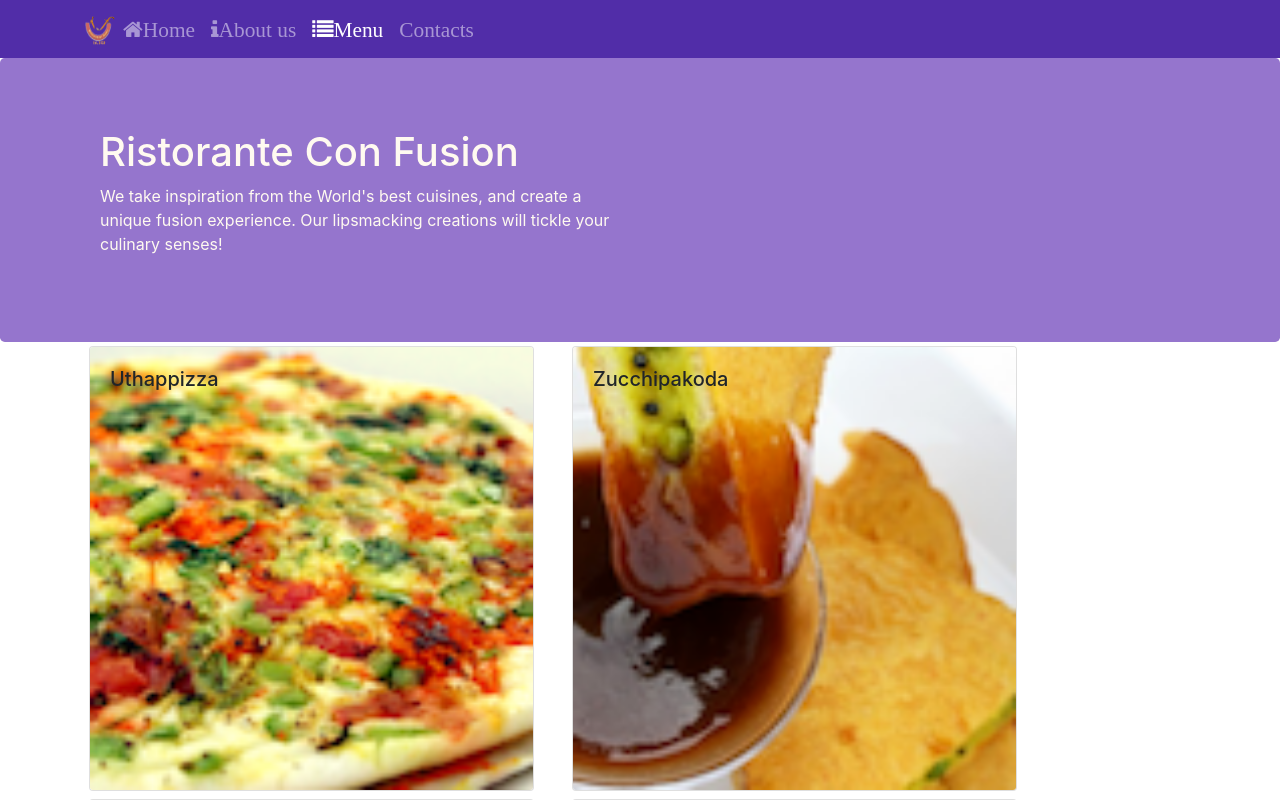
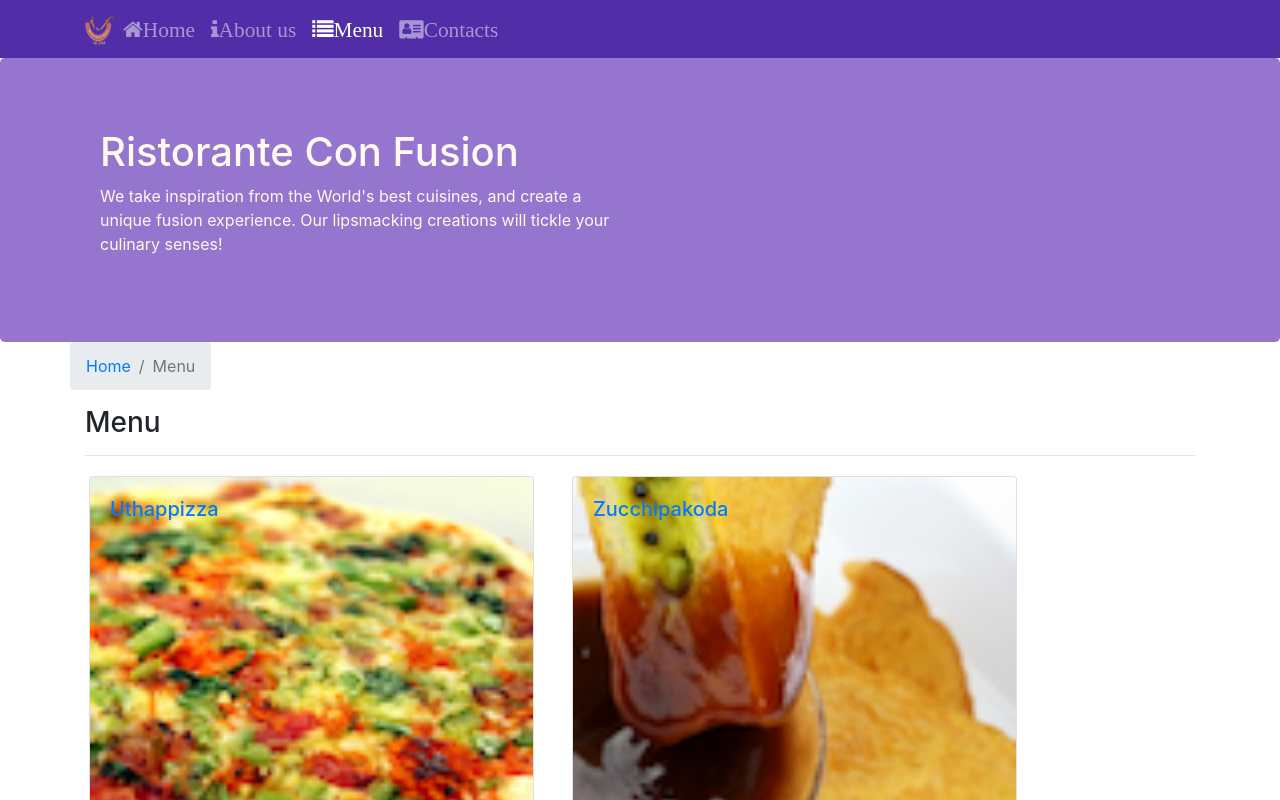
Before and after one commit to khrulev/react-SPA-project, a React (Create React App) app: page /menu in a window 1280 px wide. Shown: the top 800 px of the page. Built offline with nearby package versions, Linux system fonts and the light colour scheme.

Commit message:
Single Page Applications Part 2

```diff
--- a/src/components/ContactComponent.js
+++ b/src/components/ContactComponent.js
@@ -1,22 +1,35 @@
 import React from 'react';
+import { CardBody, Breadcrumb, BreadcrumbItem } from 'reactstrap';
+import { Link } from 'react-router-dom';
 
 function Contact(props) {
-    return(
+    return (
         <div className="container">
+            <div className="row">
+                <Breadcrumb>
+                    <BreadcrumbItem><Link to='/menu'>Menu</Link></BreadcrumbItem>
+                    <BreadcrumbItem active>Contact Us</BreadcrumbItem>
+                </Breadcrumb>
+                <div className="col-12">
+                    <h3>Contact Us</h3>
+                    <hr />
+                </div>
+            </div>
+
             <div className="row row-content">
                 <div className="col-12">
-                <h3>Location Information</h3>
+                    <h3>Location Information</h3>
                 </div>
                 <div className="col-12 col-sm-4 offset-sm-1">
-                        <h5>Our Address</h5>
-                        <address>
+                    <h5>Our Address</h5>
+                    <address>
                         121, Clear Water Bay Road<br />
                         Clear Water Bay, Kowloon<br />
                         HONG KONG<br />
                         <i className="fa fa-phone"></i>: +852 1234 5678<br />
                         <i className="fa fa-fax"></i>: +852 8765 4321<br />
                         <i className="fa fa-envelope"></i>: <a href="mailto:confusion@food.net">confusion@food.net</a>
-                        </address>
+                    </address>
                 </div>
                 <div className="col-12 col-sm-6 offset-sm-1">
                     <h5>Map of our Location</h5>
--- a/src/components/DishdetailComponent.js
+++ b/src/components/DishdetailComponent.js
@@ -1,8 +1,8 @@
 import React from 'react';
-import { Card, CardImg, CardImgOverlay, CardTitle, CardText, CardBody } from 'reactstrap';
+import { Card, CardImg, CardImgOverlay, CardTitle, CardText, CardBody, Breadcrumb, BreadcrumbItem } from 'reactstrap';
+import { Link } from 'react-router-dom';
 
-
-    function RenderDish({dish}) {
+function RenderDish({ dish }) {
     if (dish != null) {
         return (
             <Card>
@@ -18,7 +18,7 @@
     };
 }
 
-    function RenderComments({comments}) {
+function RenderComments({ comments }) {
     if (comments != null) {
         const detailComments = comments.map(
             (comment) => {
@@ -49,11 +49,21 @@
         return (
             <div className="container">
                 <div className="row">
+                    <Breadcrumb>
+                        <BreadcrumbItem><Link to='/menu'>Menu</Link></BreadcrumbItem>
+                        <BreadcrumbItem active>{props.dish.name}</BreadcrumbItem>
+                    </Breadcrumb>
+                    <div className="col-12">
+                        <h3>{props.dish.name}</h3>
+                        <hr />
+                    </div>
+                </div>
+                <div className="row">
                     <div className="col-12 col-md-5 m-1">
-                            <RenderDish dish = {props.dish} />
+                        <RenderDish dish={props.dish} />
                     </div>
                     <div className="col-12 col-md-5 m-1">
-                            <RenderComments comments = {props.dish.comments} />
+                        <RenderComments comments={props.comments} />
                     </div>
                 </div>
             </div>
--- a/src/components/HeaderComponent.js
+++ b/src/components/HeaderComponent.js
@@ -44,7 +44,7 @@
 
                                 <NavItem>
                                     <NavLink className="nav-link" to="/contactus">
-                                        <span className="fa fa-adress-card fa-lg">Contacts</span>
+                                        <span className="fa fa-address-card fa-lg">Contacts</span>
                                     </NavLink>
                                 </NavItem>
                             </Nav>
--- a/src/components/MainComponent.js
+++ b/src/components/MainComponent.js
@@ -4,6 +4,7 @@
 import Footer from './FooterComponent';
 import Home from './HomeComponent';
 import Contact from './ContactComponent';
+import DishDetail from './DishdetailComponent';
 import { DISHES } from '../shared/dishes';
 import { LEADERS } from '../shared/leaders';
 import { COMMENTS } from '../shared/comments';
@@ -33,12 +34,21 @@
       )
     }
 
+    const DishWithId = ({match}) => {
+      return (
+        <DishDetail dish={this.state.dishes.filter((dish) => dish.id === parseInt(match.params.dishId,10))[0]}
+        comments={this.state.comments.filter((comment) => comment.id === parseInt(match.params.dishId,10))}
+        />
+      );
+    }
+
     return (
       <div>
         <Header />
         <Switch>
           <Route path="/home" component={HomePage} />
           <Route exact path="/menu" component={() => <Menu dishes={this.state.dishes} />} />
+          <Route path="/menu/:dishId" component={DishWithId} />
           <Route exact path='/contactus' component={Contact} />
           <Redirect to="/home" />
         </Switch>
--- a/src/components/MenuComponent.js
+++ b/src/components/MenuComponent.js
@@ -1,15 +1,17 @@
 import React from 'react';
-import { Card, CardImg, CardImgOverlay, CardTitle} from 'reactstrap';
+import { Card, CardImg, CardImgOverlay, CardTitle, Breadcrumb, BreadcrumbItem } from 'reactstrap';
+import { Link } from 'react-router-dom';
 
 
-
-function RenderMenuItem({ dish, onClick }) {
+function RenderMenuItem({ dish }) {
     return (
-        <Card key={dish.id} onClick={() => onClick(dish.id)}>
-            <CardImg width="100%" src={dish.image} alt={dish.name}></CardImg>
-            <CardImgOverlay>
-                <CardTitle>{dish.name}</CardTitle>
-            </CardImgOverlay >
+        <Card >
+            <Link to={`/menu/${dish.id}`}>
+                <CardImg width="100%" src={dish.image} alt={dish.name}></CardImg>
+                <CardImgOverlay>
+                    <CardTitle>{dish.name}</CardTitle>
+                </CardImgOverlay >
+            </Link>
         </Card>
 
     );
@@ -19,13 +21,23 @@
     const menu = props.dishes.map((dish) => {
         return (
             <div key={dish.id} className="col-12 col-md-5 m-1">
-                <RenderMenuItem dish={dish}  onClick={props.onClick} />
+                <RenderMenuItem dish={dish} />
             </div>
         );
     });
 
     return (
         <div className="container">
+            <div className="row">
+                <Breadcrumb>
+                    <BreadcrumbItem><Link to='/home'>Home</Link></BreadcrumbItem>
+                    <BreadcrumbItem active>Menu</BreadcrumbItem>
+                </Breadcrumb>
+                <div className="col-12">
+                    <h3>Menu</h3>
+                    <hr />
+                </div>
+            </div>
             <div className="row">
                 {menu}
             </div>
```
Lines whose indentation alone changed are shown as unchanged.
